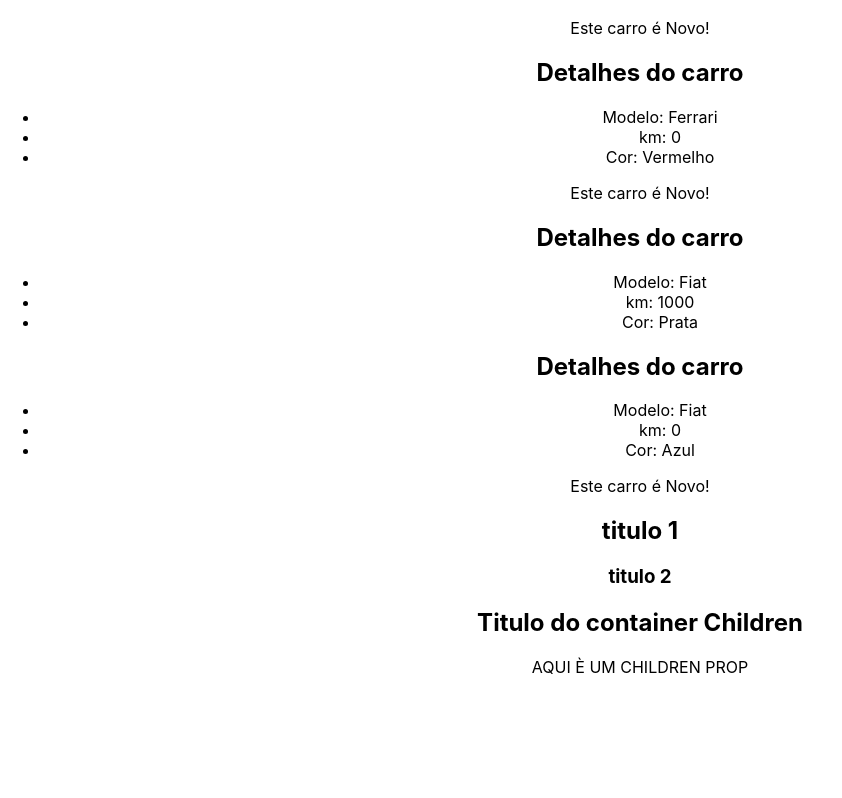
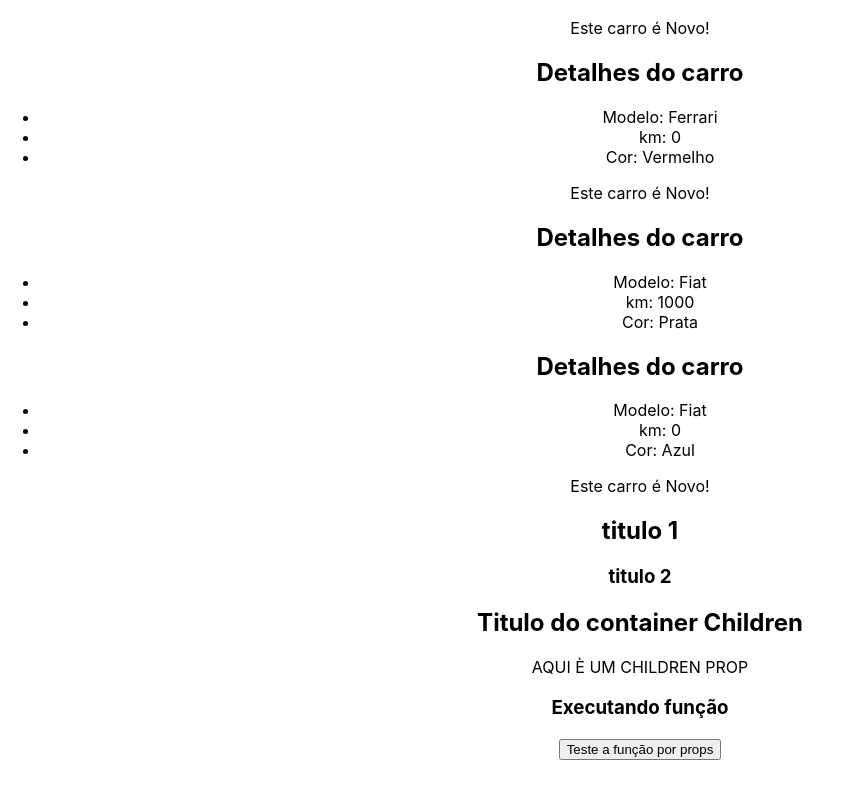
Before and after one commit to JaylanEsquivel/secao3, a React (Create React App) app: page / in a window 1280 px wide. Shown: the part 1605-2403 px from the top of the page, without its empty margins (0-842 px from the left). Built offline with nearby package versions, Linux system fonts and the light colour scheme.

Commit message:
Executando funcoes por props

```diff
--- a/src/App.js
+++ b/src/App.js
@@ -9,6 +9,7 @@ import ShowUserName from './components/ShowUserName';
 import CarDetails from './components/CarDetails';
 import Fragment from './components/Fragment';
 import ChildrenProp from './components/ChildrenProp';
+import ExecuteFunction from './components/ExecuteFunction';
 
 function App() {
 
@@ -20,6 +21,10 @@ function App() {
     { id: 2, brand: "Fiat", color: "Prata", km: 1000, newCar: false },
     { id: 3, brand: "Fiat", color: "Azul", km: 0, newCar: true }
   ]
+
+  function showMessage(){
+    console.log("Estou sendo passado por Props");
+  }
 
   return (
     <div className="App">
@@ -49,6 +54,7 @@ function App() {
       {/* Loop de arrays de objetos */}
       {cars.map((car) => (
         <CarDetails
+          key={car.id}
           brand={car.brand}
           km={car.km}
           color={car.color}
@@ -67,6 +73,10 @@ function App() {
         </div>
       </ChildrenProp>
 
+      {/* Passando Função por props */}
+
+      <ExecuteFunction showMessage={showMessage}/>
+
 
     </div>
   );
--- /dev/null
+++ b/src/components/ExecuteFunction.js
@@ -0,0 +1,10 @@
+const ExecuteFunction = ({showMessage}) => {
+  return (
+    <div>
+        <h3>Executando função</h3>
+        <button onClick={showMessage} >Teste a função por props</button>
+    </div>
+  )
+}
+
+export default ExecuteFunction
```
Also changed, not shown: 1 other file (tests, documents, lock files or other folders).
